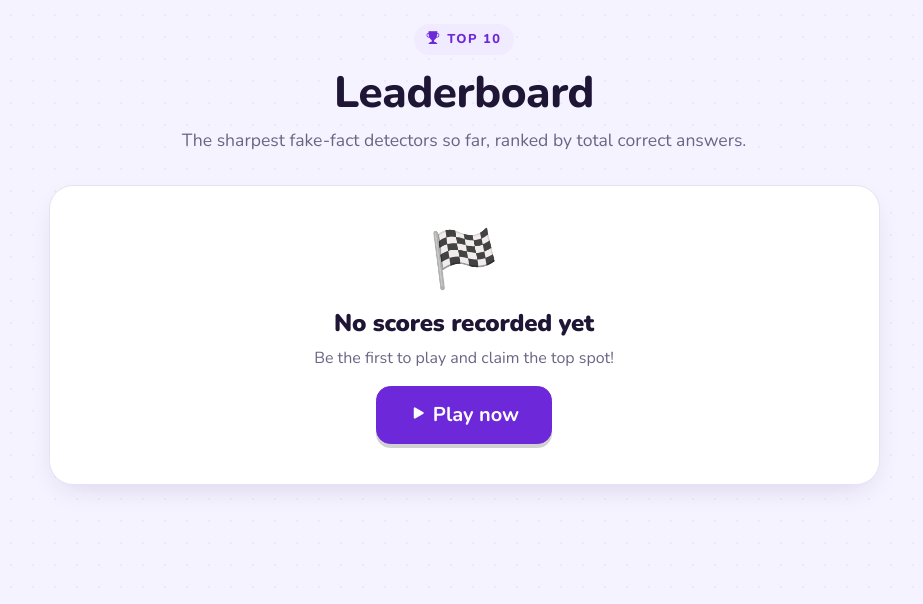
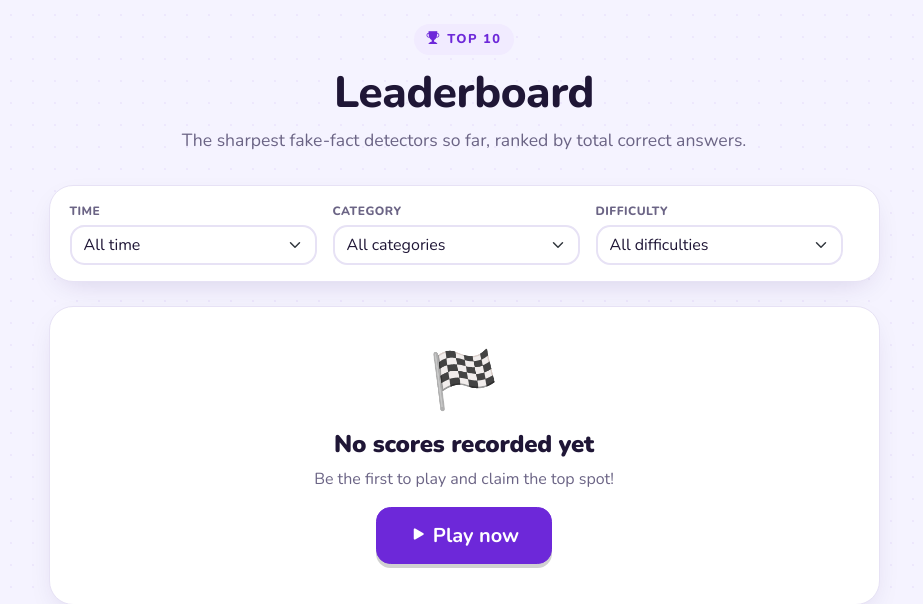
Before and after one commit to MohammedAttar002997/WikiFakeFacts, a Flask app: page /leaderboard in a window 1280 px wide. Shown: the part 62-666 px from the top of the page, without its empty margins (176-1099 px from the left). Run offline with Flask 3, Linux system fonts and the light colour scheme.

Commit message:
Add time, category and difficulty filters to the leaderboard
The leaderboard only showed all-time totals across everything, so
players couldn't compare this week's results or a single category.

- Filter by time (all time, last 7 days, today UTC), category
  (built-in categories or custom quizzes) and difficulty
- Filters are URL query parameters, applied on change; unknown values
  fall back to "all"
- Separate empty state when no scores match, with a reset link

Co-Authored-By: Claude Opus 5.5 <noreply@anthropic.com>

```diff
--- a/app.py
+++ b/app.py
@@ -2,7 +2,7 @@ import os
 import json
 import random
 import time
-from datetime import datetime
+from datetime import datetime, timedelta
 from flask import Flask, render_template, request, redirect, url_for, session, flash, jsonify
 from sqlalchemy import func, inspect, text
 from werkzeug.security import generate_password_hash, check_password_hash
@@ -105,6 +105,8 @@ def save_quiz_session(user, topic, difficulty, quiz_data, explanations, source,
     session['quiz_source'] = source
     return quiz_session
 
+
+LEADERBOARD_PERIODS = {'all': 'All time', 'week': 'Last 7 days', 'today': 'Today (UTC)'}
 
 DAILY_DIFFICULTY = DIFFICULTY_OPTIONS["2"]  # Medium
 DAILY_ROUNDS = 5
@@ -636,11 +638,33 @@ def review(quiz_session_id):
 
 @app.route('/leaderboard')
 def leaderboard():
+    # Filters: unknown values fall back to "all"
+    period = request.args.get('period', 'all')
+    category = request.args.get('category', 'all')
+    difficulty = request.args.get('difficulty', 'all')
+    period = period if period in LEADERBOARD_PERIODS else 'all'
+    category = category if category in CATEGORIES or category == 'custom' else 'all'
+    difficulty = difficulty if difficulty in DIFFICULTY_OPTIONS else 'all'
+
+    conditions = []
+    if period == 'today':
+        conditions.append(Score.timestamp >= datetime.utcnow().replace(hour=0, minute=0, second=0, microsecond=0))
+    elif period == 'week':
+        conditions.append(Score.timestamp >= datetime.utcnow() - timedelta(days=7))
+    if category == 'custom':
+        # Anything that isn't a built-in topic came from a custom quiz
+        conditions.append(Score.topic.notin_([t for topics in MENU.values() for t in topics]))
+    elif category != 'all':
+        conditions.append(Score.topic.in_(MENU[CATEGORIES[category]]))
+    if difficulty != 'all':
+        conditions.append(Score.difficulty == DIFFICULTY_OPTIONS[difficulty])
+
     # One row per player: total correct answers across all their quizzes, ties broken by accuracy
     total_points = func.sum(Score.score)
     total_questions = func.sum(Score.total_questions)
     rows = (db.session.query(User, total_points, total_questions, func.count(Score.id))
             .join(Score, Score.user_id == User.id)
+            .filter(*conditions)
             .group_by(User.id)
             .order_by(total_points.desc(), (total_points * 1.0 / total_questions).desc())
             .limit(10)
@@ -652,7 +676,10 @@ def leaderboard():
         'quizzes': quizzes,
         'percentage': points / questions * 100 if questions else 0,
     } for user, points, questions, quizzes in rows]
-    return render_template('leaderboard.html', standings=standings)
+    filters = {'period': period, 'category': category, 'difficulty': difficulty}
+    return render_template('leaderboard.html', standings=standings, filters=filters,
+                           filtered=any(v != 'all' for v in filters.values()),
+                           periods=LEADERBOARD_PERIODS, categories=CATEGORIES, difficulties=DIFFICULTY_OPTIONS)
 
 
 @app.route('/players')
--- a/static/css/app.css
+++ b/static/css/app.css
@@ -1064,3 +1064,10 @@ h1, h2, h3, h4, .fw-black { font-weight: 800; letter-spacing: -0.01em; }
 .upload-input:checked + .upload-label .upload-check { opacity: 1; }
 .upload-input:focus-visible + .upload-label { box-shadow: 0 0 0 3px rgba(var(--wf-brand-rgb), .35); }
 .upload-delete { flex-shrink: 0; }
+
+/* ---------- Leaderboard filters ----------------------------------------------- */
+.leaderboard-filters { display: flex; flex-wrap: wrap; align-items: flex-end; gap: .75rem 1rem; padding: 1rem 1.25rem; }
+.filter-field { flex: 1 1 10rem; min-width: 0; }
+.filter-label { display: block; font-size: .75rem; font-weight: 800; text-transform: uppercase; letter-spacing: .04em; color: var(--wf-muted); margin-bottom: .3rem; }
+.filter-actions { display: flex; align-items: center; gap: .5rem; min-height: calc(1.5em + .75rem + 4px); }
+.filter-actions:empty { display: none; }
--- a/templates/leaderboard.html
+++ b/templates/leaderboard.html
@@ -8,6 +8,42 @@
             <h1>Leaderboard</h1>
             <p>The sharpest fake-fact detectors so far, ranked by total correct answers.</p>
         </div>
+
+        <form method="get" action="{{ url_for('leaderboard') }}" class="wf-card leaderboard-filters mb-4" id="leaderboardFilters">
+            <div class="filter-field">
+                <label for="fPeriod" class="filter-label">Time</label>
+                <select id="fPeriod" name="period" class="form-select">
+                    {% for value, label in periods.items() %}
+                    <option value="{{ value }}"{% if filters.period == value %} selected{% endif %}>{{ label }}</option>
+                    {% endfor %}
+                </select>
+            </div>
+            <div class="filter-field">
+                <label for="fCategory" class="filter-label">Category</label>
+                <select id="fCategory" name="category" class="form-select">
+                    <option value="all">All categories</option>
+                    {% for value, label in categories.items() %}
+                    <option value="{{ value }}"{% if filters.category == value %} selected{% endif %}>{{ label }}</option>
+                    {% endfor %}
+                    <option value="custom"{% if filters.category == 'custom' %} selected{% endif %}>Custom quizzes</option>
+                </select>
+            </div>
+            <div class="filter-field">
+                <label for="fDifficulty" class="filter-label">Difficulty</label>
+                <select id="fDifficulty" name="difficulty" class="form-select">
+                    <option value="all">All difficulties</option>
+                    {% for value, label in difficulties.items() %}
+                    <option value="{{ value }}"{% if filters.difficulty == value %} selected{% endif %}>{{ label.split(' (')[0] }}</option>
+                    {% endfor %}
+                </select>
+            </div>
+            <div class="filter-actions">
+                <noscript><button type="submit" class="btn btn-primary">Apply</button></noscript>
+                {% if filtered %}
+                <a href="{{ url_for('leaderboard') }}" class="btn btn-link text-brand fw-bold text-decoration-none px-1">Reset</a>
+                {% endif %}
+            </div>
+        </form>
 
         {% if standings %}
         <div class="podium">
@@ -48,6 +84,13 @@
                 {% endfor %}
             </div>
         </div>
+        {% elif filtered %}
+        <div class="wf-card wf-card-pad text-center">
+            <div class="display-4 mb-3">🔍</div>
+            <h2 class="h4 fw-black">No scores match these filters</h2>
+            <p class="text-muted">Try a longer time range or another category.</p>
+            <a href="{{ url_for('leaderboard') }}" class="btn btn-outline-primary btn-lg">Show all scores</a>
+        </div>
         {% else %}
         <div class="wf-card wf-card-pad text-center">
             <div class="display-4 mb-3">🏁</div>
@@ -59,3 +102,12 @@
     </div>
 </div>
 {% endblock %}
+
+{% block scripts %}
+<script>
+    // Apply each filter as soon as it changes
+    document.querySelectorAll('#leaderboardFilters select').forEach(select => {
+        select.addEventListener('change', () => select.form.submit());
+    });
+</script>
+{% endblock %}
```
